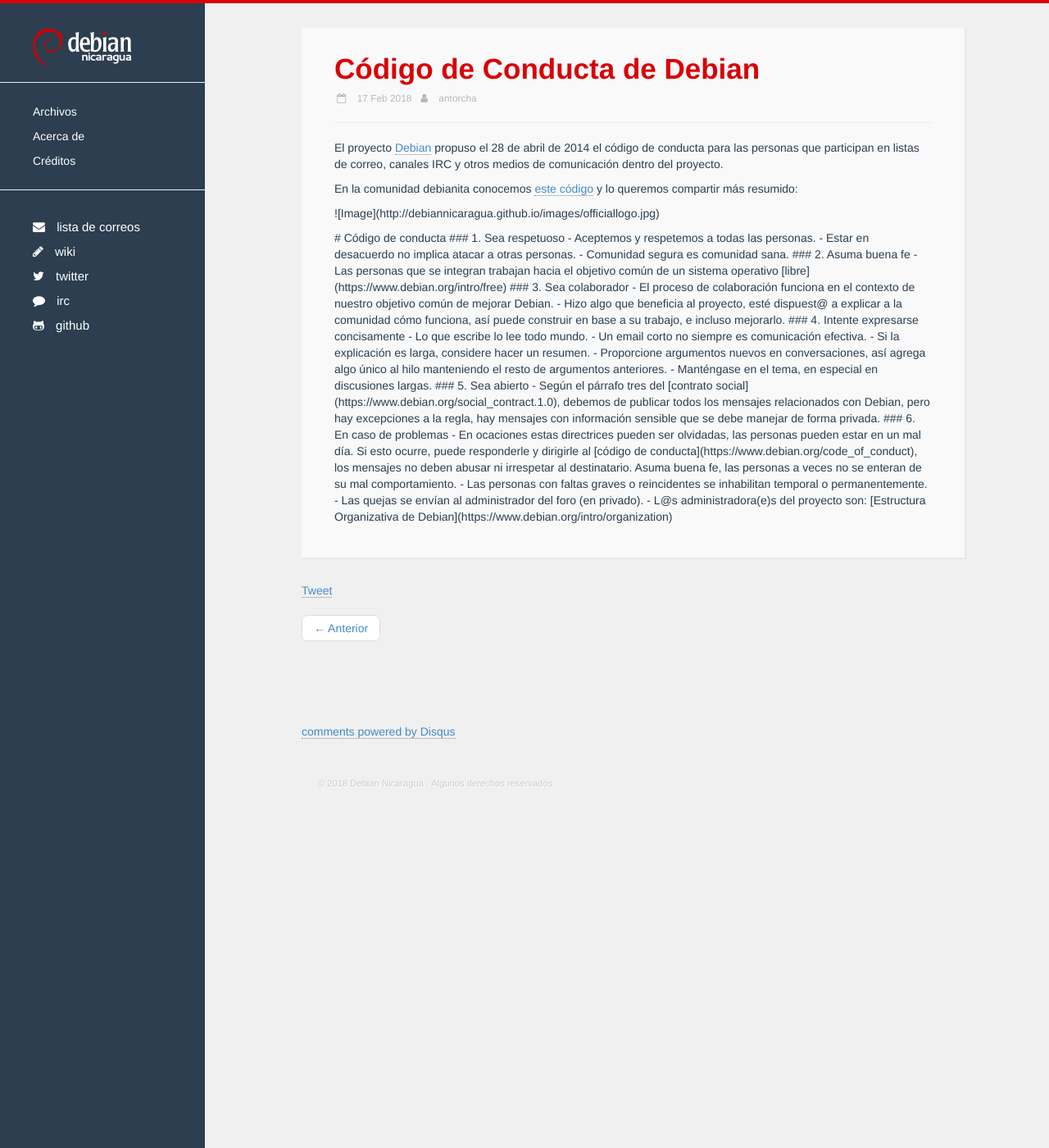
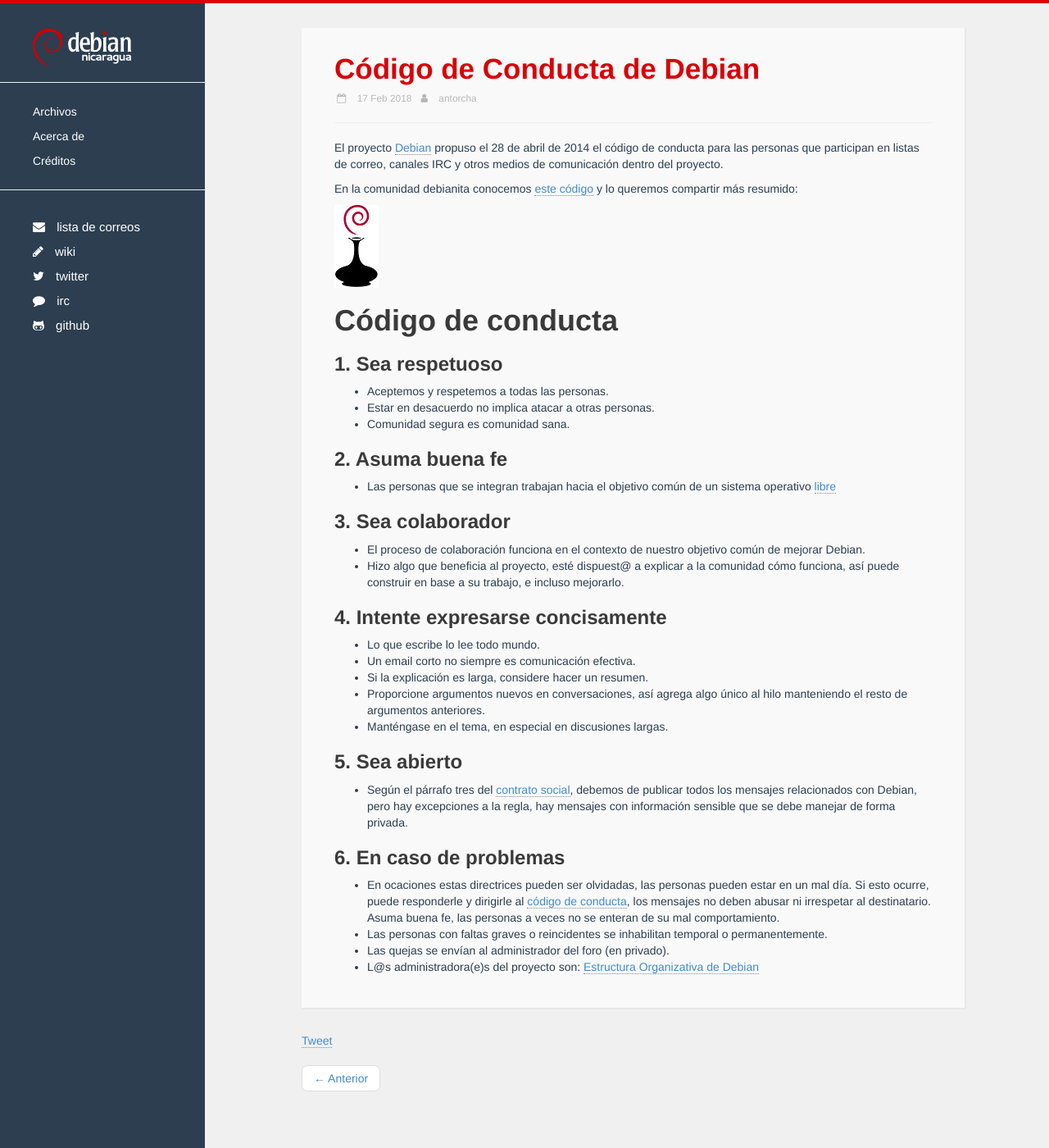
Before and after one commit to debiannicaragua/debiannicaragua.github.io, a Jekyll site: the page built from _posts/2018-02-18-codigo-de-conducta.markdown, in a window 1280 px wide and 1400 px high. Shown: the whole window at 82% size. Built offline with Jekyll 4.4.1, drawn with Linux system fonts in a browser that asks for light colours; nearby versions of some CDN libraries; some web fonts are replaced; comment, search, counter and statistics services are not loaded.

Commit message:
fix and update
fix endding <p>, adding <markdown="1">

```diff
--- a/_posts/2018-02-18-codigo-de-conducta.markdown
+++ b/_posts/2018-02-18-codigo-de-conducta.markdown
@@ -9,9 +9,9 @@
 
 En la comunidad debianita conocemos [este código](https://www.debian.org/code_of_conduct) y lo queremos compartir más resumido:
 
-<p align="left">
+<p align="left" markdown="1">
 ![Image]({{ site.url }}/images/officiallogo.jpg)
-<p>
+</p>
 
 # Código de conducta
 
```
